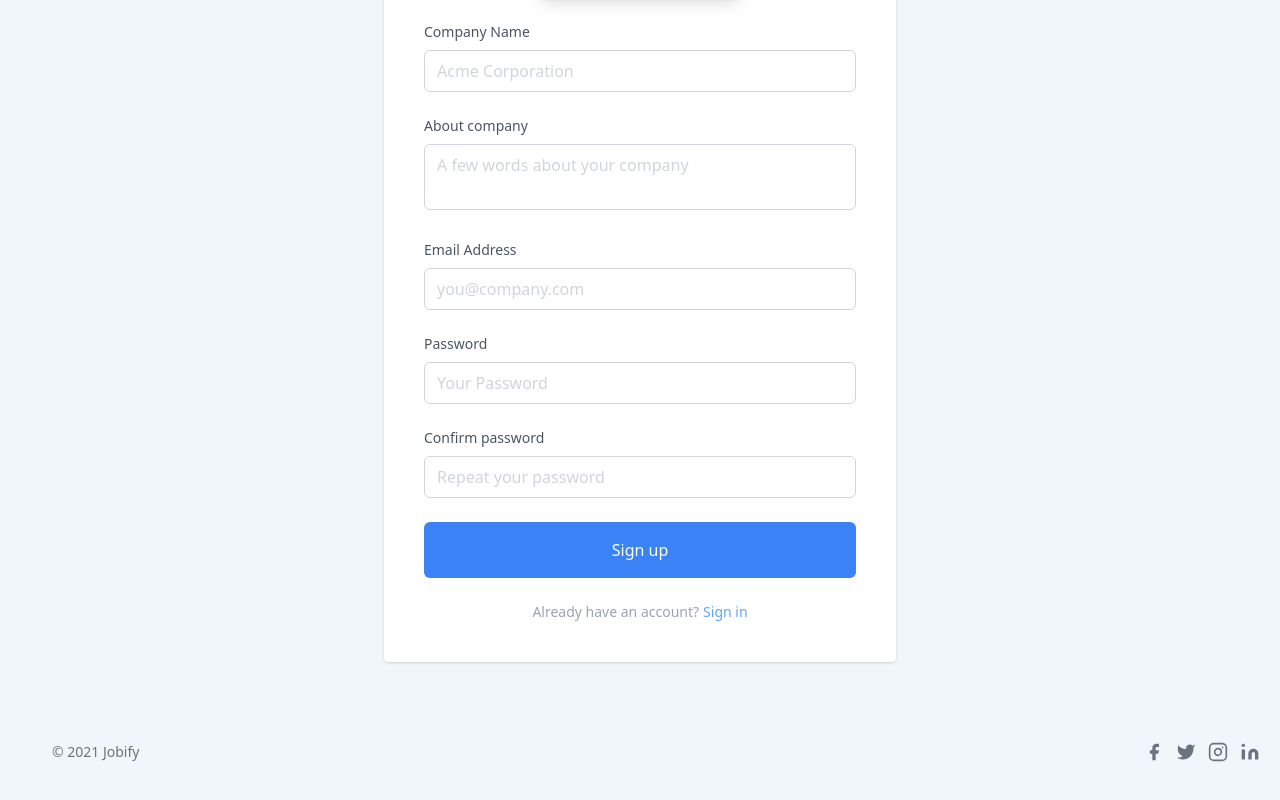
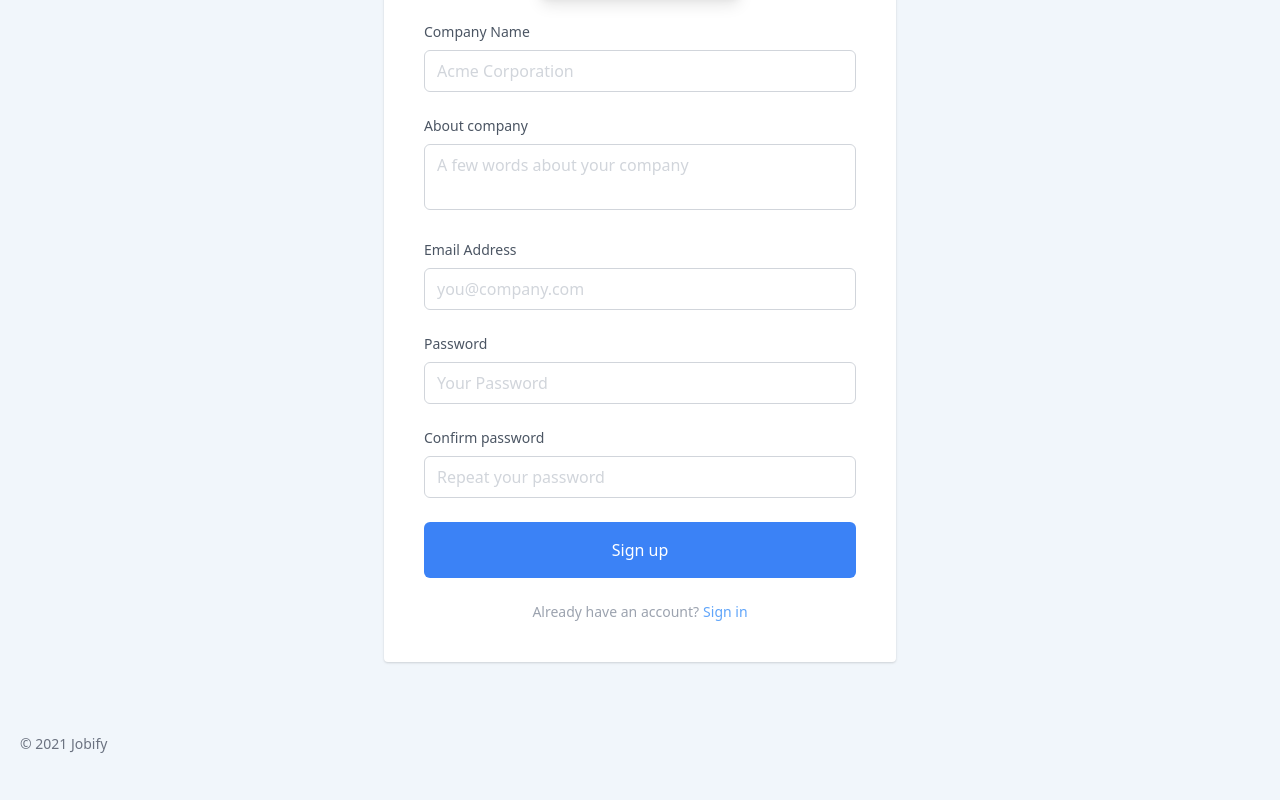
Before and after one commit to mateuszwiniarczyk/jobify, a Next.js app: page /signup in a window 1280 px wide. Shown: the part 452-1252 px from the top of the page. Built offline with nearby package versions, Linux system fonts and the light colour scheme; no server answers.

Commit message:
Remove icons from footer

```diff
--- a/components/Footer/index.js
+++ b/components/Footer/index.js
@@ -2,62 +2,8 @@ import React from 'react';
 
 const Footer = () => {
   return (
-    <footer className="text-gray-600 body-font">
-      <div className="container px-5 py-8 mx-auto flex items-center sm:flex-row flex-col">
-        <p className="text-sm text-gray-500 sm:ml-4 sm:pl-4 sm:py-2 sm:mt-0 mt-4">© 2021 Jobify</p>
-        <span className="inline-flex sm:ml-auto sm:mt-0 mt-4 justify-center sm:justify-start">
-          <a className="text-gray-500">
-            <svg
-              fill="currentColor"
-              strokeLinecap="round"
-              strokeLinejoin="round"
-              strokeWidth="2"
-              className="w-5 h-5"
-              viewBox="0 0 24 24">
-              <path d="M18 2h-3a5 5 0 00-5 5v3H7v4h3v8h4v-8h3l1-4h-4V7a1 1 0 011-1h3z"></path>
-            </svg>
-          </a>
-          <a className="ml-3 text-gray-500">
-            <svg
-              fill="currentColor"
-              strokeLinecap="round"
-              strokeLinejoin="round"
-              strokeWidth="2"
-              className="w-5 h-5"
-              viewBox="0 0 24 24">
-              <path d="M23 3a10.9 10.9 0 01-3.14 1.53 4.48 4.48 0 00-7.86 3v1A10.66 10.66 0 013 4s-4 9 5 13a11.64 11.64 0 01-7 2c9 5 20 0 20-11.5a4.5 4.5 0 00-.08-.83A7.72 7.72 0 0023 3z"></path>
-            </svg>
-          </a>
-          <a className="ml-3 text-gray-500">
-            <svg
-              fill="none"
-              stroke="currentColor"
-              strokeLinecap="round"
-              strokeLinejoin="round"
-              strokeWidth="2"
-              className="w-5 h-5"
-              viewBox="0 0 24 24">
-              <rect width="20" height="20" x="2" y="2" rx="5" ry="5"></rect>
-              <path d="M16 11.37A4 4 0 1112.63 8 4 4 0 0116 11.37zm1.5-4.87h.01"></path>
-            </svg>
-          </a>
-          <a className="ml-3 text-gray-500">
-            <svg
-              fill="currentColor"
-              stroke="currentColor"
-              strokeLinecap="round"
-              strokeLinejoin="round"
-              strokeWidth="0"
-              className="w-5 h-5"
-              viewBox="0 0 24 24">
-              <path
-                stroke="none"
-                d="M16 8a6 6 0 016 6v7h-4v-7a2 2 0 00-2-2 2 2 0 00-2 2v7h-4v-7a6 6 0 016-6zM2 9h4v12H2z"></path>
-              <circle cx="4" cy="4" r="2" stroke="none"></circle>
-            </svg>
-          </a>
-        </span>
-      </div>
+    <footer className="text-gray-600 container px-5 py-8 mx-auto">
+      <p className="text-sm text-gray-500">© 2021 Jobify</p>
     </footer>
   );
 };
```
